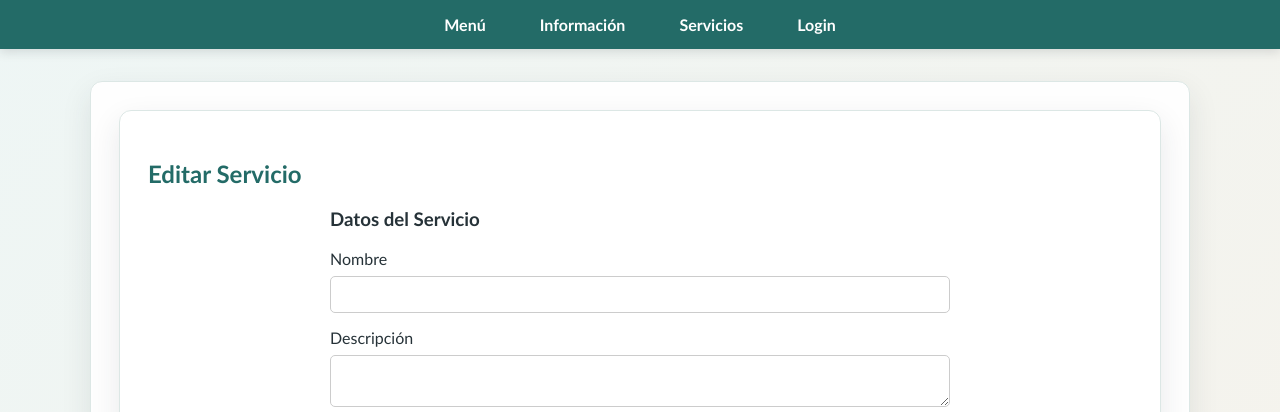
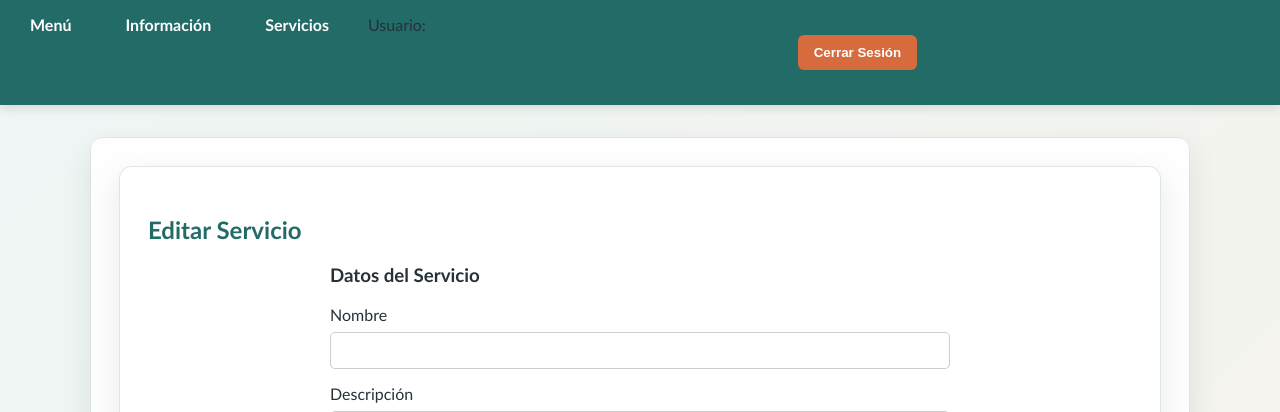
Before and after one commit to elale06/Retail_Django, a Django app: template templates/serviciosApp/editar.html in a window 1280 px wide. Shown: the top 412 px of the page. Run offline with Django 4.2, Linux system fonts and the light colour scheme; the template is opened without the code that fills it, so the values that code supplies are empty.

Commit message:
edicion editar html

```diff
--- a/templates/serviciosApp/editar.html
+++ b/templates/serviciosApp/editar.html
@@ -13,7 +13,15 @@
         <a href="/">Menú</a>
         <a href="/informacion/">Información</a>
         <a href="/servicios/">Servicios</a>
-        <a href="/servicios/login/">Login</a>
+        <span class="usuario">
+            Usuario: {{ request.user.username }}
+        </span>
+        <form method="POST" action="{% url 'cerrar_sesion' %}" style="display: inline;">
+            {% csrf_token %}
+            <button type="submit" class="btn-logout">
+                Cerrar Sesión
+            </button>
+        </form>
     </nav>
     <div class="page-shell">
     <div class="container card">
```
